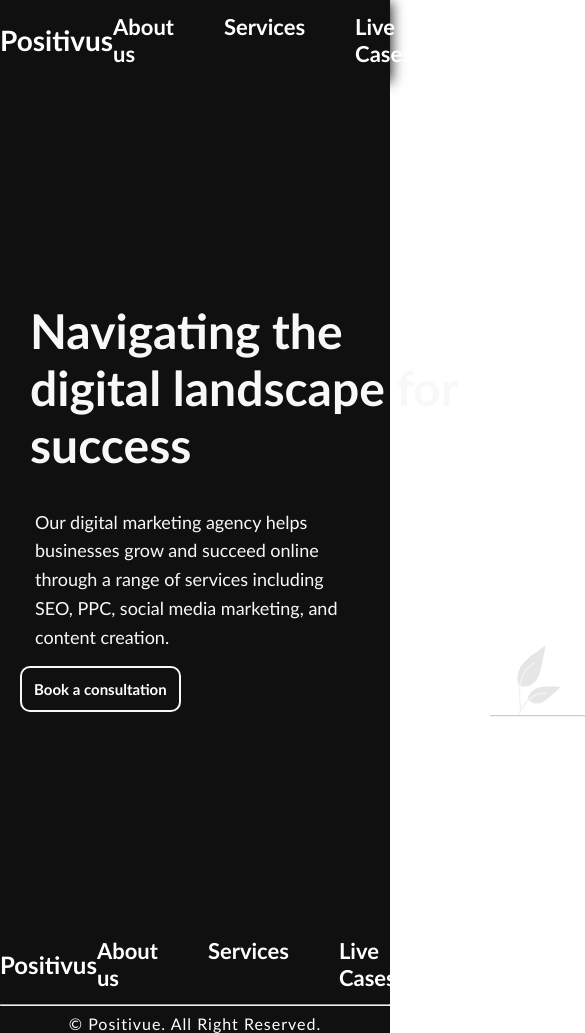
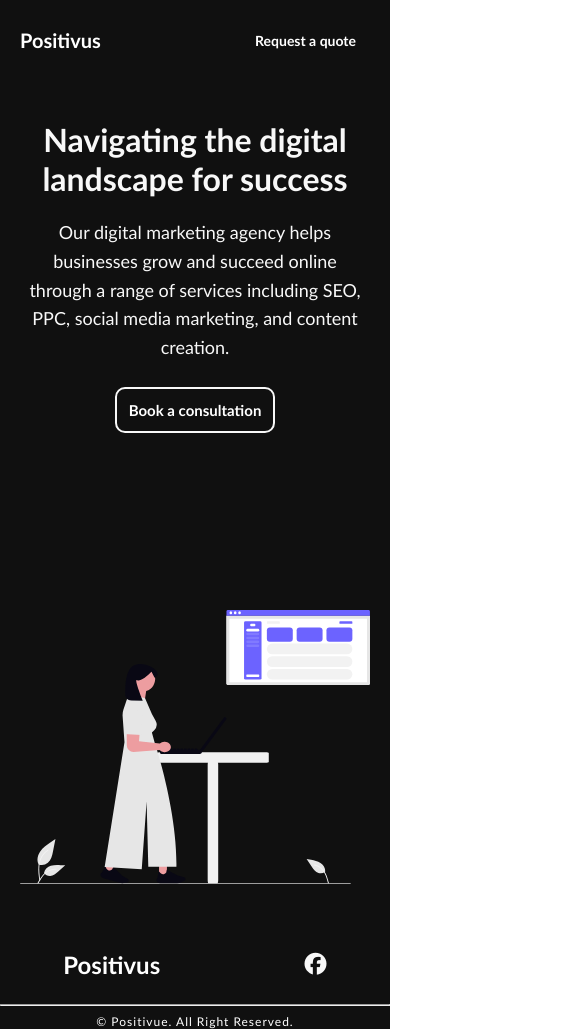
Before and after one commit to HassanMD-Dev/small-landing-page, a plain HTML site: page index.html in a window 390 px wide. Shown: the top 1033 px of the page, 585 px wide, since content can reach past the window. Drawn offline with Linux system fonts and the light colour scheme.

Commit message:
make responsive

```diff
--- a/style.css
+++ b/style.css
@@ -10,21 +10,21 @@ nav {
   background-color: #101010;
   color: #fff;
   display: flex;
-  justify-content: space-around;
+  justify-content: space-between;
   align-items: center;
-  /* box-shadow: 2px 2px 12px ; */
+  padding: 0px 20px;
   box-shadow: 2px 2px 12px rgb(0, 0, 0, 0.8);
 }
 nav > h2 {
-  font-size: 28px;
+  font-size: 26px;
 }
 ul {
   display: flex;
-  gap: 50px;
+  gap: 42px;
 }
 li {
   list-style-type: none;
-  font-size: 22px;
+  font-size: 18px;
   font-weight: bold;
 }
 nav > button {
@@ -36,31 +36,37 @@ nav > button {
   color: #fff;
   cursor: pointer;
   transition: all 0.3s ease-in;
+  border: 2px solid transparent;
 }
 nav > button:hover {
   border: 2px solid #f8f8f8;
 }
 .hero-sec {
   width: 100%;
-  height: 100vh;
+  min-height: 100vh;
   display: flex;
-  justify-content: space-around;
+  justify-content: space-between;
   align-items: center;
   background-color: #101010;
   color: #f8f8f8;
-  padding: 10px 20px;
+  padding: 10px 5%;
+  gap: 20px;
+}
+.hero-sec > .hero1 {
+  width: 50%;
 }
 .hero1 > h1 {
-  width: 450px;
-  margin: 10px;
-  font-size: 48px;
+  max-width: 500px;
+  width: 100%;
+  font-size: clamp(32px, 5vw, 48px);
   margin-bottom: 20px;
 }
 .hero1 > p {
-  width: 350px;
+  max-width: 450px;
+  width: 100%;
   font-size: 18px;
-  padding: 15px;
   line-height: 1.6;
+  margin-bottom: 25px;
 }
 .hero1 > button {
   padding: 10px 20px;
@@ -78,9 +84,16 @@ nav > button:hover {
   background-color: #f8f8f8;
   color: #101010;
 }
+.hero-sec > .hero2 {
+  width: 50%;
+  display: flex;
+  justify-content: center;
+}
 .hero2 > img {
-  width: 550px;
-  height: 550px;
+  width: 100%;
+  max-width: 500px;
+  height: auto;
+  object-fit: cover;
 }
 footer {
   background-color: #101010;
@@ -93,17 +106,67 @@ footer > .footer {
   align-items: center;
 }
 .footer > button {
-  padding: 18px 18px;
+  width: 25px;
+  height: 25px;
   border-radius: 50%;
   background-color: #101010;
   color: #f8f8f8;
+  border: none;
 }
 .footer > button > i {
   font-size: 22px;
   text-align: center;
+  cursor: pointer;
 }
 footer > p {
   text-align: center;
   margin-top: 8px;
   letter-spacing: 1px;
 }
+@media screen and (max-width: 768px) {
+  nav {
+    padding: 0px 20px;
+  }
+  ul {
+    display: none;
+  }
+  nav > h2 {
+    font-size: 20px;
+  }
+  nav > button {
+    padding: 6px 12px;
+    font-size: 14px;
+  }
+  .hero-sec {
+    flex-direction: column;
+    text-align: center;
+    padding: 40px 20px;
+    height: auto;
+  }
+  .hero-sec > .hero1,
+  .hero-sec > .hero2 {
+    width: 100%;
+  }
+  .hero1 > h1 {
+    margin: 0 auto 20px;
+    font-size: 32px;
+  }
+  .hero1 > {
+    font-size: 16px;
+    margin: 0 auto 20px;
+  }
+  .heo2 > img {
+    width: 80%;
+    margin-top: 30px;
+  }
+}
+
+@media screen and (max-width: 480px) {
+  .footer {
+    gap: 15px;
+  }
+  footer > p {
+    font-size: 12px;
+    padding: 0px 10px;
+  }
+}
```
